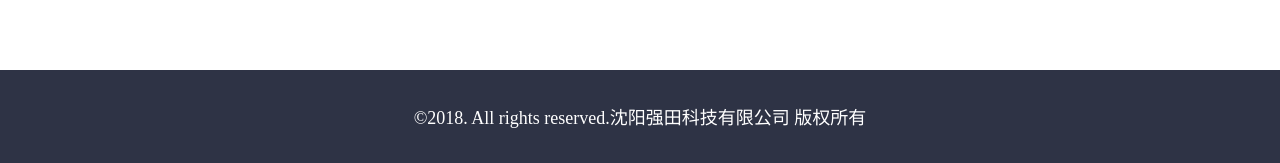
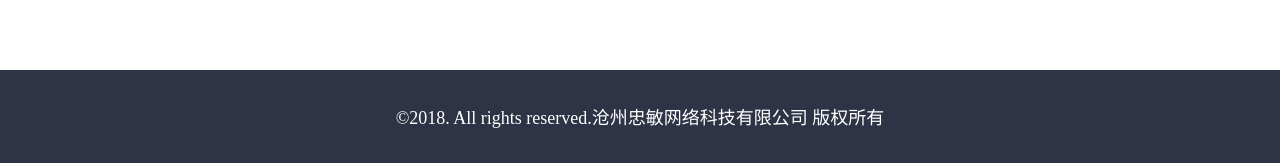
Before and after one commit to githublordtao/githublordtao.github.io, a plain HTML site: page index.html in a window 1280 px wide. Shown: the part 1718-1881 px from the top of the page. Drawn offline with Linux system fonts and the light colour scheme.

Commit message:
Update index.html

```diff
--- a/index.html
+++ b/index.html
@@ -174,7 +174,7 @@
 	</div>
 </div>
 <div class="footer">
-	<p class="footer-p1">©2018. All rights reserved.沈阳强田科技有限公司 版权所有</p>
+	<p class="footer-p1">©2018. All rights reserved.沧州忠敏网络科技有限公司 版权所有</p>
 </div>
 
 </body></html>
```
